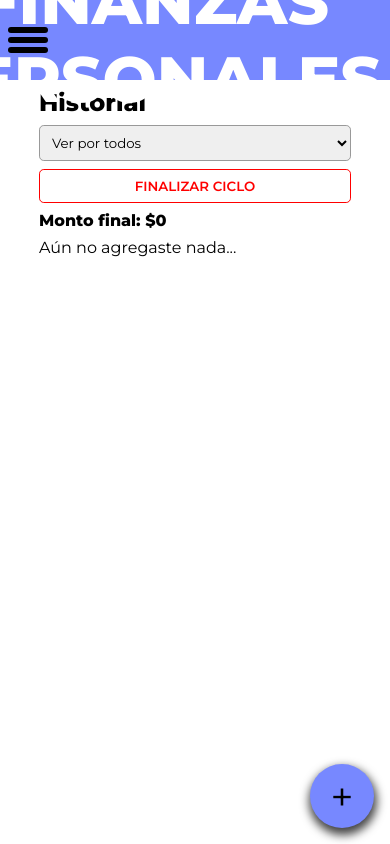
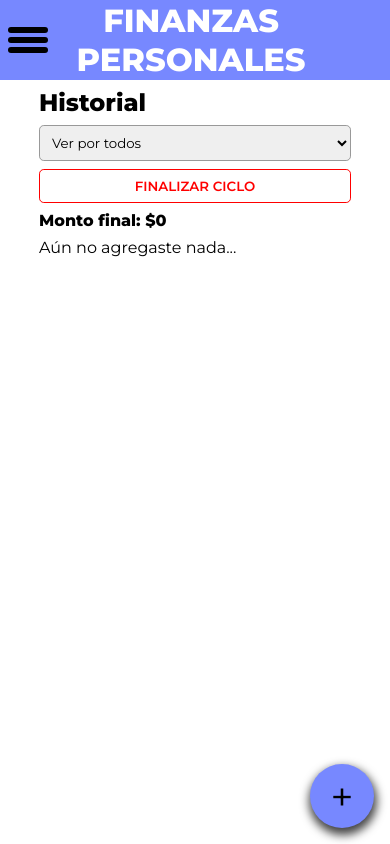
Before and after one commit to FranciscoJoseLavalle/finanzasreact, a React (Create React App) app: page / in a window 390 px wide. Built offline with nearby package versions, Linux system fonts and the light colour scheme.

Commit message:
Subo archivos

```diff
--- a/src/components/NavBar/NavBar.css
+++ b/src/components/NavBar/NavBar.css
@@ -56,24 +56,26 @@ h3 {
     }
 }
 @media (max-width: 530px) {
-    .header__title {
+    .header__title h1 {
         font-size: 1.6rem;
     }
 }
 @media (max-width: 430px) {
+    .header__title h1 {
+        font-size: 1.6rem;
+    }
     .header__title {
-        font-size: 1.6rem;
         left: auto;
         right: .5rem;
     }
 }
 @media (max-width: 400px) {
-    .header__title {
+    .header__title h1 {
         font-size: 2rem;
     }
 }
 @media (max-width: 355px) {
-    .header__title {
+    .header__title h1 {
         font-size: 1.8rem;
     }
 }
```
